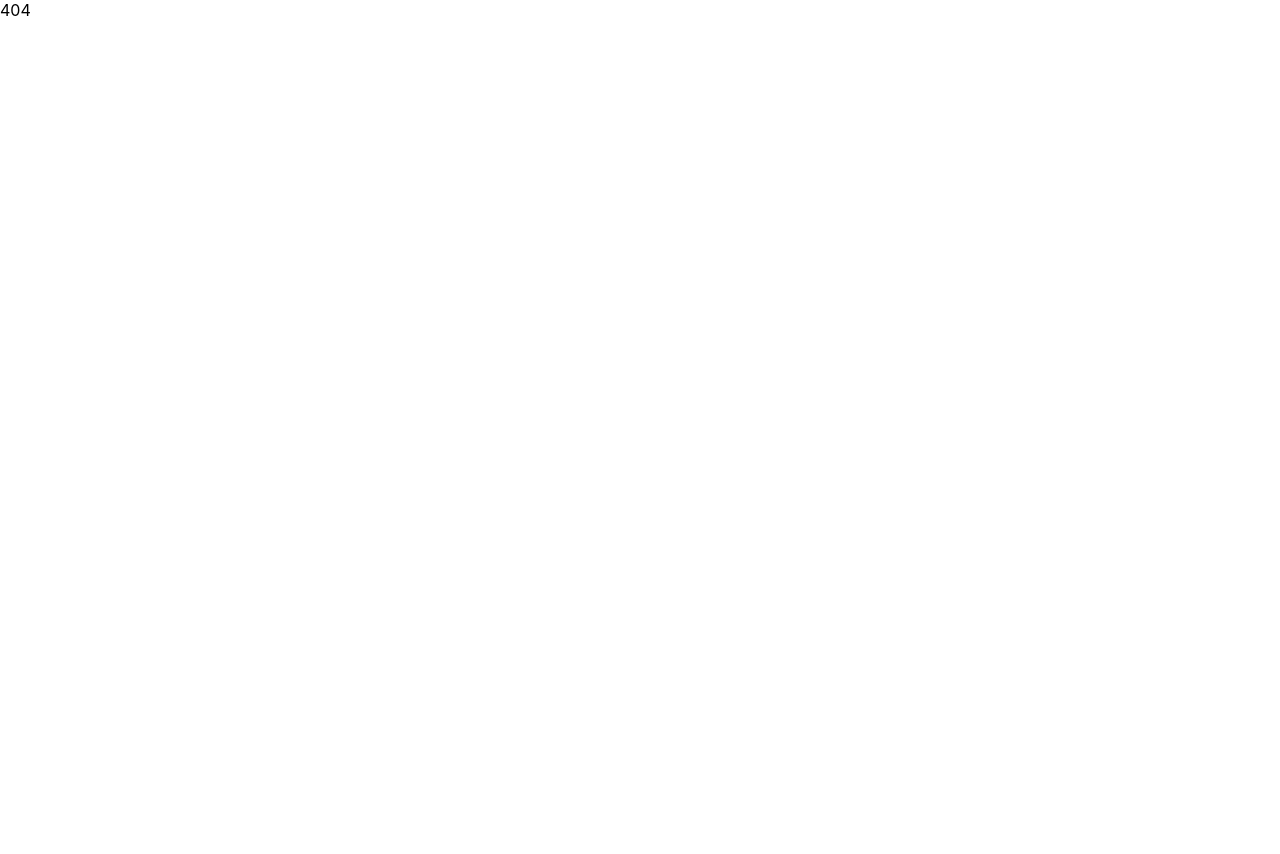
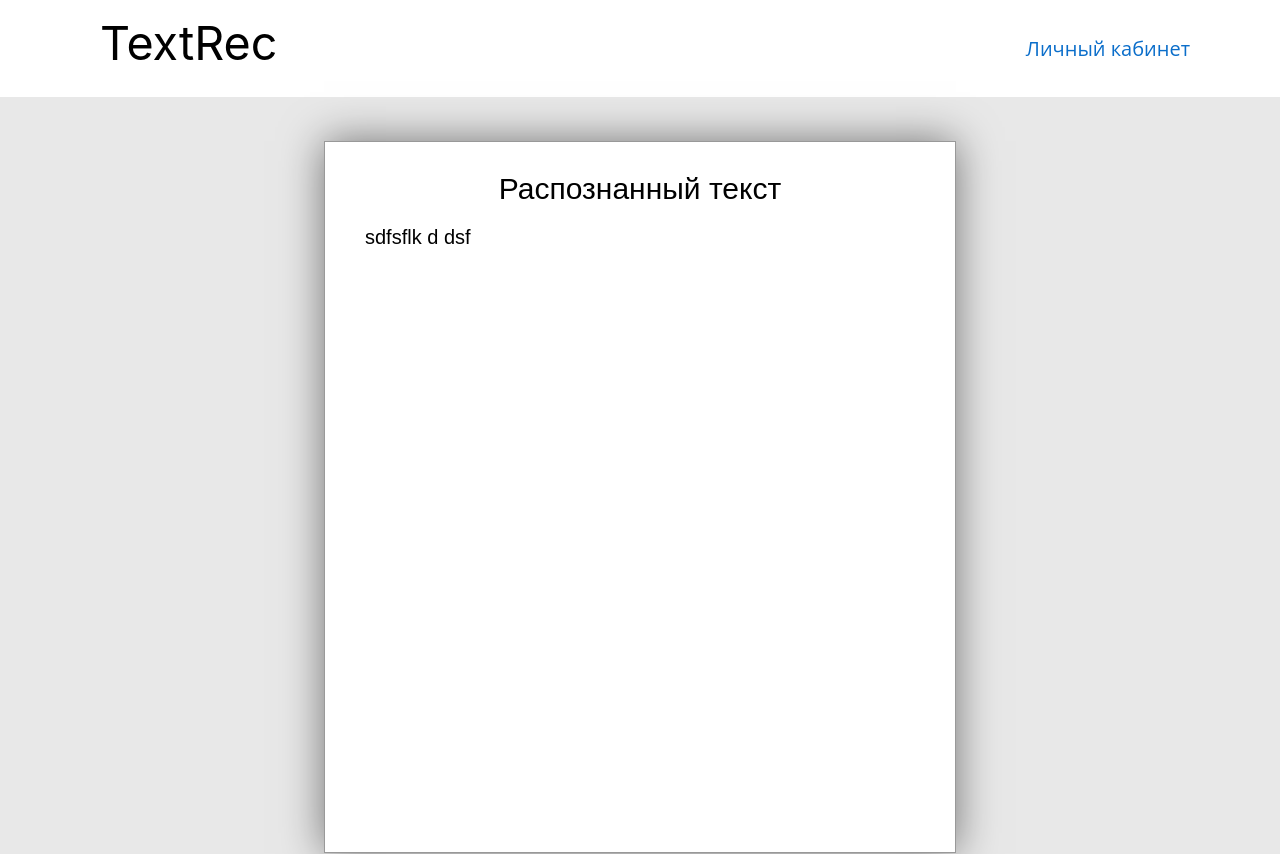
Before and after one commit to Nosp27/handwrite-recognition, a React (Create React App) app in the folder react-frontend/: page /recognize in a window 1280 px wide. Shown: the top 854 px of the page. Before the commit the page ends 800 px from the top, so only its background shows below. Built offline with nearby package versions, Linux system fonts and the light colour scheme.

Commit message:
Added pages

```diff
--- a/react-frontend/src/App.js
+++ b/react-frontend/src/App.js
@@ -1,7 +1,10 @@
 import React, { Component } from "react";
-import { BrowserRouter as Router, Route, Switch, Link, Redirect} from "react-router-dom";
+import { BrowserRouter as Router, Route, Switch} from "react-router-dom";
 import MainPage from "./components/main_paige/main_page";
 import LoginPage from "./components/login_page/login_page";
+import RecognizePage from "./components/recognize_page/recognize_page";
+import SiteHeader from "./components/common/site_header/site_header";
+import SiteFooter from "./components/common/site_footer/site_footer";
 
 const notFound = () => {
     return (
@@ -11,13 +14,18 @@ const notFound = () => {
 
 class App extends Component {
     render() {
-        return <Router>
+        return <React.Fragment>
+            <Router>
+                <SiteHeader />
                 <Switch>
                     <Route exact path="/" component={MainPage}/>
                     <Route path="/login" component={LoginPage}/>
+                    <Route path ="/recognize" component={RecognizePage}/>
                     <Route component={notFound}/>
                 </Switch>
+                <SiteFooter/>
             </Router>
+        </React.Fragment>
     }
 }
 
--- a/react-frontend/src/components/common/site_footer/site_footer.css
+++ b/react-frontend/src/components/common/site_footer/site_footer.css
@@ -1,10 +1,13 @@
 .footer{
     background-color: #333333;
-    text-align: center;
-    position: relative;
-    font-family: 'Open Sans',sans-serif;
-    font-size: 1rem;
-    line-height: 1.6;
+    /*text-align: center;*/
+    /*position: relative;*/
+    /*position: absolute;*/
+    /*bottom: 0px;*/
+    /*width: 100%;*/
+    align-self: end;
+    /*position:fixed;*/
+    /*bottom: 0px;*/
 }
 
 .footer-text-container {
@@ -12,11 +15,14 @@
     color: #ffffff;
     /*width: 940px;*/
     /*display: block;*/
-    text-align: center;
     margin: 0px;
 }
 
 .footer-text {
+    text-align: center;
     margin: 0px;
     padding: 45px;
+    font-family: 'Open Sans',sans-serif;
+    font-size: 1rem;
+    line-height: 1.6;
 }
--- a/react-frontend/src/components/common/site_header/site_header.css
+++ b/react-frontend/src/components/common/site_header/site_header.css
@@ -1,8 +1,8 @@
 .header {
-    top: 0;
-    right: 0;
-    left: 0;
-    background-color: transparent !important;
+    /*top: 0;*/
+    /*right: 0;*/
+    /*left: 0;*/
+    background-color: white !important;
     background-image: none !important;
     min-height: 40px;
     margin: 15px auto 0px 0px;
--- a/react-frontend/src/components/common/site_header/site_header.js
+++ b/react-frontend/src/components/common/site_header/site_header.js
@@ -13,6 +13,7 @@ class SiteHeader extends React.Component {
                         <div className="header-navigation-container">
                             <ul className="header-navigation">
                                 <li className="header-login-list">
+                                    {/*TODO проверка на какой я странице, если не на логина, то показывать лк*/}
                                     <Link to="/login" className="login-button" style={{padding: "10px 20px   "}}>
                                         Личный кабинет
                                     </Link>
--- a/react-frontend/src/components/main_paige/first_body/first_body.js
+++ b/react-frontend/src/components/main_paige/first_body/first_body.js
@@ -44,24 +44,27 @@ class FirstBody extends React.Component {
             return;
             // Красим
         }
+        // window.location.href = "/recognize";
+        //
+        // const file = this.fileInput.current.files[0];
+        // const lang = this.langInput.current.value;
+        //
+        // const reader = new FileReader();
+        // reader.readAsDataURL(file);
+        //
+        // reader.onload = () => {
+        //     const data = reader.result;
+        //
+        fetch("/api/image_submit/", {
+                method: "POST",
+                body: JSON.stringify({"image": this.state.file, "lang": this.state.lang})
+            }
+        );
+        console.log(this.state.file);
+        console.log(this.state.lang);
 
-        const file = this.fileInput.current.files[0];
-        const lang = this.langInput.current.value;
-
-        const reader = new FileReader();
-        reader.readAsDataURL(file);
-
-        reader.onload = () => {
-            const data = reader.result;
-
-            // fetch("http://nosp.top/api/image_submit/", {
-            //         method: "POST",
-            //         body: JSON.stringify({"image": data, "lang": lang})
-            //     }
-            // );
-            console.log(data);
-            console.log(lang);
-        };
+        // window.location.href = "/recognize";
+        // };
     }
 
     render() {
--- a/react-frontend/src/components/main_paige/main_page.js
+++ b/react-frontend/src/components/main_paige/main_page.js
@@ -1,9 +1,7 @@
 import React from 'react';
-import SiteHeader from "../common/site_header/site_header";
 import FirstBody from "./first_body/first_body";
 import SecondBody from "./second_body/second_body";
 import ThirdBody from "./third_body/third_body";
-import SiteFooter from "../common/site_footer/site_footer";
 import './first_body/insert_form.css';
 import '../common/site_header/site_header.css';
 import './first_body/first_body.css';
@@ -16,13 +14,11 @@ class MainPage extends React.Component {
     render() {
         return (
             <React.StrictMode>
-                <SiteHeader />
                 <FirstBody />
                 <SecondBody />
                 <section className="splitter">
                 </section>
                 <ThirdBody />
-                <SiteFooter />
             </React.StrictMode>
         );
     }
--- /dev/null
+++ b/react-frontend/src/components/recognize_page/recognize_page.css
@@ -0,0 +1,49 @@
+.rec-page-container {
+    /*height: calc(100vh - 115px);*/
+    /*width: 100vh;*/
+    height: 100vh;
+    background: #e8e8e8;
+    display: grid;
+    grid-template-columns: 1fr;
+    grid-template-rows: 1fr auto;
+    /*align-items: center;*/
+    /*justify-content: center;*/
+}
+
+/*.rec-container {*/
+/*    position: relative;*/
+/*    align-content: center;*/
+/*    !*margin-top: 100px;*!*/
+/*}*/
+
+.white-rect {
+    /*z-index: 1000;*/
+    width: 550px;
+    height: 650px;
+    place-self: center center;
+    /*margin-left: calc((100%/2 - 225px));*/
+    /*min-height: 565px;*/
+    /*margin-top: 493px;*/
+    /*margin-right: calc(((100% - 940px) / 2));*/
+    /*margin: -510px 50px 195px calc((100% / 2));*/
+    padding: 30px 40px 30px 40px;
+    /*position: relative;*/
+    /*flex: 1;*/
+    /*max-width: 100%;*/
+    /*box-sizing: border-box;*/
+    /*display: flex;*/
+    background-color: white;
+    border: 1px solid #999999;
+    box-shadow: 0 0 40px rgba(0,0,0,0.5);
+    font-family: sans-serif;
+}
+
+.text-title {
+    text-align: center;
+    font-size: 30px;
+    margin-bottom: 20px;
+}
+
+.text-body {
+    font-size: 20px;
+}
--- /dev/null
+++ b/react-frontend/src/components/recognize_page/recognize_page.js
@@ -0,0 +1,20 @@
+import React from 'react';
+import '../common/site_footer/site_footer.css';
+import './recognize_page.css'
+
+class RecognizePage extends React.Component {
+    render() {
+        return (
+            <React.StrictMode>
+                <div className="rec-page-container">
+                    <div className="white-rect">
+                        <div className="text-title">Распознанный текст</div>
+                        <div className="text-body">{"sdfsflk\nd\t\ndsf"}</div>
+                    </div>
+                </div>
+            </React.StrictMode>
+        );
+    }
+}
+
+export default RecognizePage;
```
Lines whose indentation alone changed are shown as unchanged.
